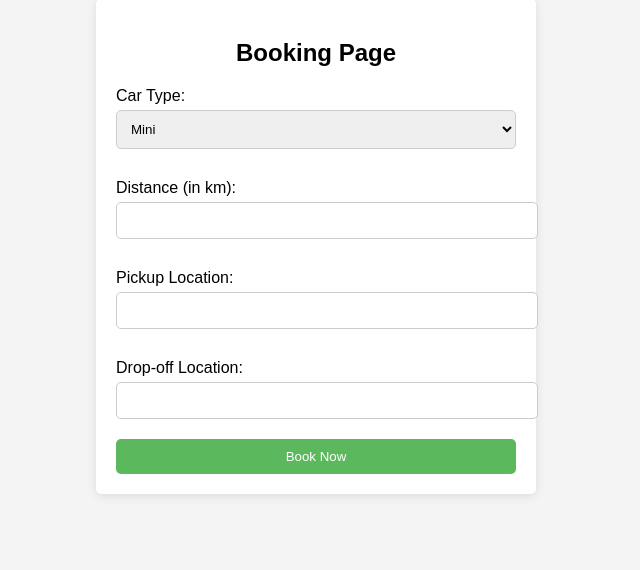
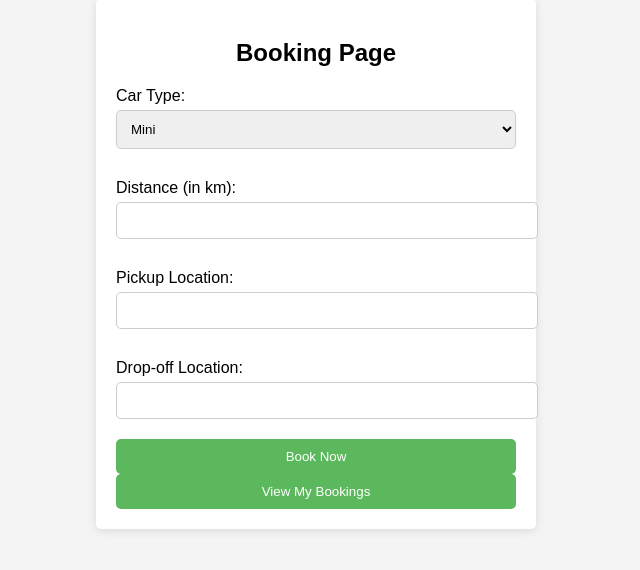
Before and after one commit to srishmath/taxi_booking_dbms, a PHP site: page /booking.php in a window 1280 px wide. Shown: the part 21-591 px from the top of the page, without its empty margins (324-964 px from the left). Run offline with PHP 8.4, Linux system fonts and the light colour scheme; a user stored in the database is signed in.

Commit message:
Update booking.php

```diff
--- a/booking.php
+++ b/booking.php
@@ -30,6 +30,9 @@ if (!isset($_SESSION['loggedin']) || $_SESSION['loggedin'] !== true) {
             <input type="text" id="dropOff" name="dropOff" required>
             <button type="submit">Book Now</button>
         </form>
+        <form action="view_bookings.php" method="get">
+            <button type="submit">View My Bookings</button>
+        </form>
     </div>
 </body>
 </html>
```
